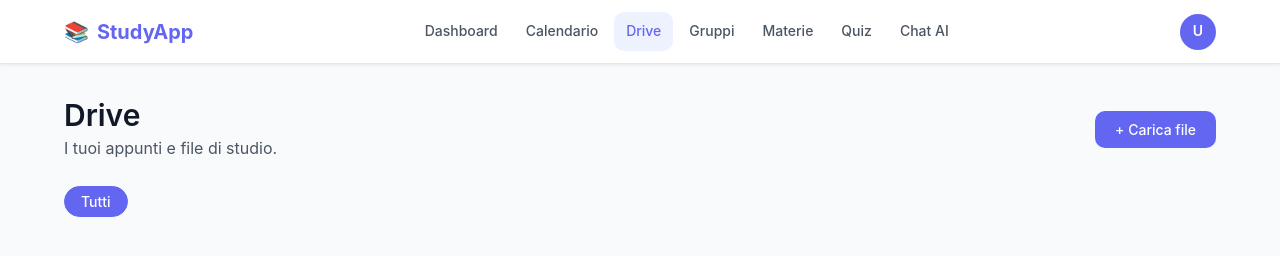
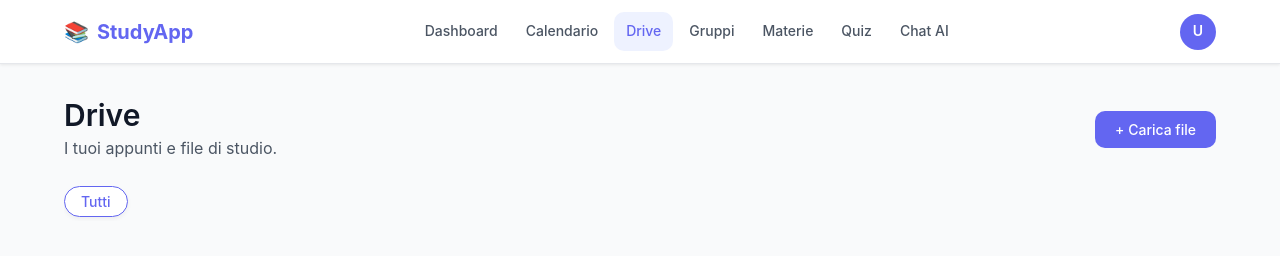
Before and after one commit to danybonfi88/progetto, a website: page frontend/drive.html in a window 1280 px wide. Drawn offline with Linux system fonts and the light colour scheme; no server answers; sample sign-in values are in the browser's storage.

Commit message:
bugfix: colori filtro drive

```diff
--- a/frontend/css/pages/drive.css
+++ b/frontend/css/pages/drive.css
@@ -341,3 +341,16 @@
     justify-content: center;
     border-radius: var(--radius-sm);
 }
+
+/* ----------------------------------------------------------------------------
+   SISTEMAZIONE STILE FILTRI DRIVE
+   Senza l'uso di !important, permettiamo agli stili JavaScript (i colori delle
+   materie) di sovrascrivere questo aspetto, mentre il tasto "Tutti"
+   manterrà l'aspetto outline (bianco con bordo blu).
+   ---------------------------------------------------------------------------- */
+.filtro-btn.active {
+    background-color: #ffffff; /* Sfondo bianco per il tasto "Tutti" */
+    color: var(--primary);      /* Testo blu */
+    border-color: var(--primary); /* Bordo blu */
+    box-shadow: 0 2px 4px rgba(0,0,0,0.05);
+}
```
